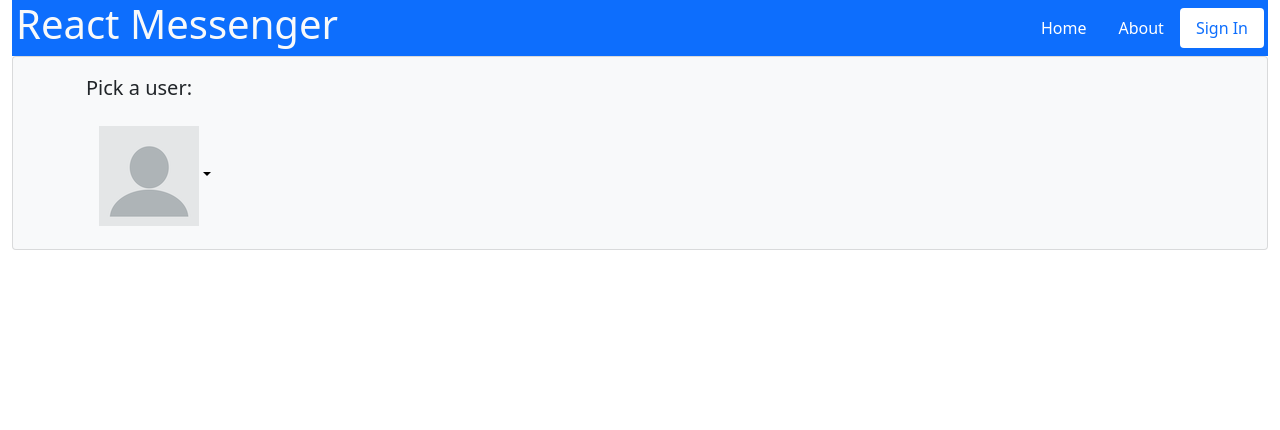
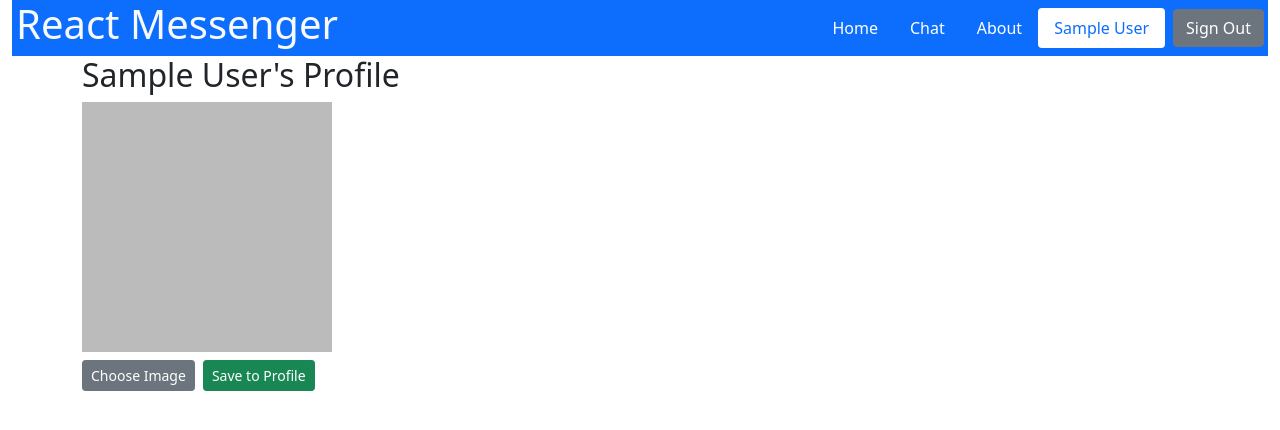
Before and after one commit to info340-wi22/lecture-demos, a React (Create React App) app in the folder react-chat/: page /profile in a window 1280 px wide. Before the commit this address led to /signin. Shown: the top 430 px of the page. Built offline with nearby package versions, Linux system fonts and the light colour scheme; no server answers; sample sign-in values are in the browser's storage.

Commit message:
End of auth demo

```diff
--- a/react-chat/package.json
+++ b/react-chat/package.json
@@ -11,6 +11,8 @@
     "react": "^17.0.2",
     "react-bootstrap": "^2.1.2",
     "react-dom": "^17.0.2",
+    "react-firebase-hooks": "^5.0.3",
+    "react-firebaseui": "^6.0.0",
     "react-router-dom": "^6.2.1",
     "react-scripts": "5.0.0",
     "web-vitals": "^2.1.4"
--- a/react-chat/src/components/App.js
+++ b/react-chat/src/components/App.js
@@ -1,5 +1,8 @@
 import { useEffect, useState } from 'react';
 import { Routes, Route, Outlet, Navigate, useNavigate } from 'react-router-dom';
+
+import { getAuth, onAuthStateChanged } from 'firebase/auth'
+import { useAuthState } from 'react-firebase-hooks/auth';
 
 import NavBar from './HeaderBar';
 import ChatPage from './ChatPage';
@@ -7,29 +10,53 @@ import SignInPage from './SignInPage';
 import ProfilePage from './ProfilePage';
 import * as Static from './StaticPages';
 
+const LOADING = "LOADING";
+
 //React Component (like a function)
 export default function App(props) {
   const navigateTo = useNavigate(); //goto
 
   //state
-  const [currentUser, setCurrentUser] = useState(null);
+  //const [currentUser, setCurrentUser] = useState(LOADING);
   // console.log("logged in as", currentUser);
 
-  //initial login for debugging
+  const [user, loading, error] = useAuthState(getAuth());
+  const currentUser = user;
+
   // useEffect(() => {
-  //   loginUser(1, 'Penguin');
+  //   const auth = getAuth(); //the authenticator!
+
+  //   //callback is triggered whenever user logs in/out
+  //   const authOffFunction = onAuthStateChanged(auth, (firebaseUser) => {
+  //     if(firebaseUser) { //if defined
+  //       console.log("signed in as", firebaseUser.displayName);
+  //       setCurrentUser(firebaseUser);
+  //     }
+  //     else { //if not defined
+  //       console.log("signed out");
+  //       setCurrentUser(null);
+  //     }
+  //   })
+
+  //   function cleanup() {
+  //     //turn off the onValue listener
+  //     authOffFunction();
+  //   }
+  //   return cleanup; //end with "what to do when component leaves"
+  //     // //initial login for debugging
+  //     // loginUser(1, 'Penguin');
   // }, [])
 
-
+  //no longer doing anything
   const loginUser = (userId, userName) => {
-    if (!userId) {
-      // console.log("logging out");
-      setCurrentUser(null);
-    } else {
-      // console.log("logging in", userName);
-      setCurrentUser({ uid: userId, userName: userName })
-      navigateTo('/chat/general'); //go to chat "after" we log in!
-    }
+    // if (!userId) {
+    //   // console.log("logging out");
+    //   setCurrentUser(null);
+    // } else {
+    //   // console.log("logging in", userName);
+    //   setCurrentUser({ uid: userId, userName: userName })
+    //   navigateTo('/chat/general'); //go to chat "after" we log in!
+    // }
   }
 
   return (
@@ -37,7 +64,7 @@ export default function App(props) {
       <Routes>
         <Route path="/" element={<AppLayout user={currentUser} />} >
           <Route path="signin" element={<SignInPage user={currentUser} loginFunction={loginUser} />} />
-          <Route element={<ProtectedPage user={currentUser} />} >
+          <Route element={<ProtectedPage user={currentUser} loading={loading} />} >
             <Route path="chat/:channelName" element={<ChatPage user={currentUser} />}/>
             <Route path="profile" element={<ProfilePage user={currentUser} />}/>
           </Route>
@@ -51,7 +78,10 @@ export default function App(props) {
 }
 
 function ProtectedPage(props) {
-  if (!props.user) { //if no user, send to sign in
+  if(props.loading){
+    return null;
+  }
+  else if (!props.user) { //if no user, send to sign in
     return <Navigate to="/signin" />
   }
   else { //otherwise, show the child route content
--- a/react-chat/src/components/ChatPage.js
+++ b/react-chat/src/components/ChatPage.js
@@ -55,8 +55,8 @@ export default function ChatPage(props) {
 
     const newMessage = {
       "userId": userObj.uid,
-      "userName": userObj.userName,
-      "userImg": "/img/"+userObj.userName+".png",
+      "userName": userObj.displayName,
+      "userImg": userObj.photoURL,
       "text": messageText,
       "timestamp": Date.now(),
       "channel": channel
--- a/react-chat/src/components/ComposeForm.js
+++ b/react-chat/src/components/ComposeForm.js
@@ -25,11 +25,15 @@ export default function ComposeForm(props) {
   //   return null;
   // }
 
+  let avatarUrl = '/img/null.png'
+  if(user.photoURL) {
+    avatarUrl = user.photoURL;
+  }
 
   return (
     <form className="my-2">
       <div className="input-group">
-        { user && <img src={'/img/'+user.userName+'.png'} alt={user.userName+" avatar"} /> }
+        { user && <img src={avatarUrl} alt={user.displayName+" avatar"} /> }
         <textarea
           className="form-control" rows="2" placeholder="Type a new message"
           onChange={handleChange}
--- a/react-chat/src/components/HeaderBar.js
+++ b/react-chat/src/components/HeaderBar.js
@@ -1,4 +1,6 @@
 import { NavLink } from 'react-router-dom';
+
+import { getAuth, signOut } from 'firebase/auth'
 
 export default function NavBar(props) {
   //convenience
@@ -6,6 +8,7 @@ export default function NavBar(props) {
 
   const handleSignOut = (event) => {
     //sign out here
+    signOut(getAuth());
   }
 
   return (
@@ -33,7 +36,7 @@ export default function NavBar(props) {
         }
         {props.user && <>
           <li className="nav-item">
-            <NavLink to="/profile" className="nav-link">Profile</NavLink>
+            <NavLink to="/profile" className="nav-link">{props.user.displayName}</NavLink>
           </li>
           <li className="nav-item">
             <button className="btn btn-secondary ms-2" onClick={handleSignOut}>Sign Out</button>
--- a/react-chat/src/components/Messages.js
+++ b/react-chat/src/components/Messages.js
@@ -53,10 +53,15 @@ function Message(props) {
   if(liked)
     likeColor = "red"
 
+  let avatarUrl = '/img/null.png'
+  if(userImg) {
+    avatarUrl = userImg;
+  }
+
   return (
     <div className="message d-flex">
       <div>
-        <img src={userImg} alt={userName+" avatar"} />
+        <img src={avatarUrl} alt={userName+" avatar"} />
       </div>
       <div className="message-body position-relative">
         <p>{userName}</p>
--- a/react-chat/src/components/ProfilePage.js
+++ b/react-chat/src/components/ProfilePage.js
@@ -1,29 +1,39 @@
 import React, { useState } from 'react';
 
+import { getStorage, ref, uploadBytes, getDownloadURL } from 'firebase/storage';
+import { updateProfile } from 'firebase/auth';
+
 export default function ProfilePage(props) {
-
   //convenience
-  const displayName = props.user ? props.user.userName : null;
-
+  const displayName = props.user ? props.user.displayName : null;
 
   const [imageFile, setImageFile] = useState(undefined)
   let initialURL = '/img/null.png'
   if(props.user && props.user.photoURL) {
     initialURL = props.user.photoURL
   }
-  const [imageUrl, setImageUrl] = useState(initialURL)
+  const [imagePreviewUrl, setImagePreviewUrl] = useState(initialURL)
 
   //image uploading!
   const handleChange = (event) => {
     if(event.target.files.length > 0 && event.target.files[0]) {
       const imageFile = event.target.files[0]
       setImageFile(imageFile);
-      setImageUrl(URL.createObjectURL(imageFile));
+      setImagePreviewUrl(URL.createObjectURL(imageFile));
     }
   }
 
-  const handleImageUpload = (event) => {
+  const handleImageUpload = async (event) => {
     console.log("Uploading", imageFile);
+
+    //upload to storage
+    const storage = getStorage(); //get a reference to the storage
+    const newImageRef = ref(storage, "userImages/"+props.user.uid+".png")
+    await uploadBytes(newImageRef, imageFile) //upload to storage
+    const url = await getDownloadURL(newImageRef) //give me a https://thing.png
+
+    await updateProfile(props.user, {photoURL: url});
+
   }
 
   return (
@@ -33,7 +43,7 @@ export default function ProfilePage(props) {
       </h2>
 
       <div className="mb-5 image-upload-form">
-        <img src={imageUrl} alt="user avatar preview" className="mb-2"/>
+        <img src={imagePreviewUrl} alt="user avatar preview" className="mb-2"/>
         <label htmlFor="imageUploadInput" className="btn btn-sm btn-secondary me-2">Choose Image</label>
         <button className="btn btn-sm btn-success" onClick={handleImageUpload}>Save to Profile</button>
         <input type="file" name="image" id="imageUploadInput" className="d-none" onChange={handleChange}/>
--- a/react-chat/src/components/SignInPage.js
+++ b/react-chat/src/components/SignInPage.js
@@ -1,11 +1,35 @@
 import React from 'react';
 import Dropdown from 'react-bootstrap/Dropdown';
+import { StyledFirebaseAuth } from 'react-firebaseui';
+import { Navigate } from 'react-router-dom';
+
+import { getAuth, GoogleAuthProvider, EmailAuthProvider } from 'firebase/auth'
+
+const FIREBASEUI_CONFIG = {
+  signInOptions: [ //array of which signin options to use
+    { provider: EmailAuthProvider.PROVIDER_ID, requireDisplayName: true }, //provider with options
+    GoogleAuthProvider.PROVIDER_ID,
+  ],
+  signInFlow: 'popup', //show popup to log in
+  credentialHelper: 'none', //don't show an account chooser
+  callbacks: {
+    //what should I do when they successfully sign in?
+    //conceptually: preventDefault()
+    signInSuccessWithAuthResult: () => false //do nothing special; just return false
+  }
+};
+
 
 const DEFAULT_USERS = [null, "Penguin", "Parrot", "Zebra"]
 
 export default function SignInPage(props) {
   //convenience
   const currentUserName = props.user ? props.user.userName : null; //current userName
+
+  if(props.user) //if logged in
+    return <Navigate to="/profile" />
+
+  const auth = getAuth(); //the authenticator!
 
   //callback/functions
   const handleClick = (event) => {
@@ -36,15 +60,25 @@ export default function SignInPage(props) {
     <div className="card bg-light">
       <div className="container card-body">
         <p className="lead">Pick a user:</p>
-        <Dropdown>
+
+        {!props.user &&
+          <StyledFirebaseAuth uiConfig={FIREBASEUI_CONFIG} firebaseAuth={auth} />
+        }
+
+        {/* <Dropdown>
           <Dropdown.Toggle variant="light">
             <img src={'img/' + currentUserName + '.png'} alt={currentUserName + " avatar"} />
           </Dropdown.Toggle>
           <Dropdown.Menu>
             {userButtons}
           </Dropdown.Menu>
-        </Dropdown>
+        </Dropdown> */}
       </div>
     </div>
   )
 }
+
+
+function SignInForm() {
+  return <form>...</form>
+}
```
Also changed, not shown: 1 other file (tests, documents, lock files or other folders).
